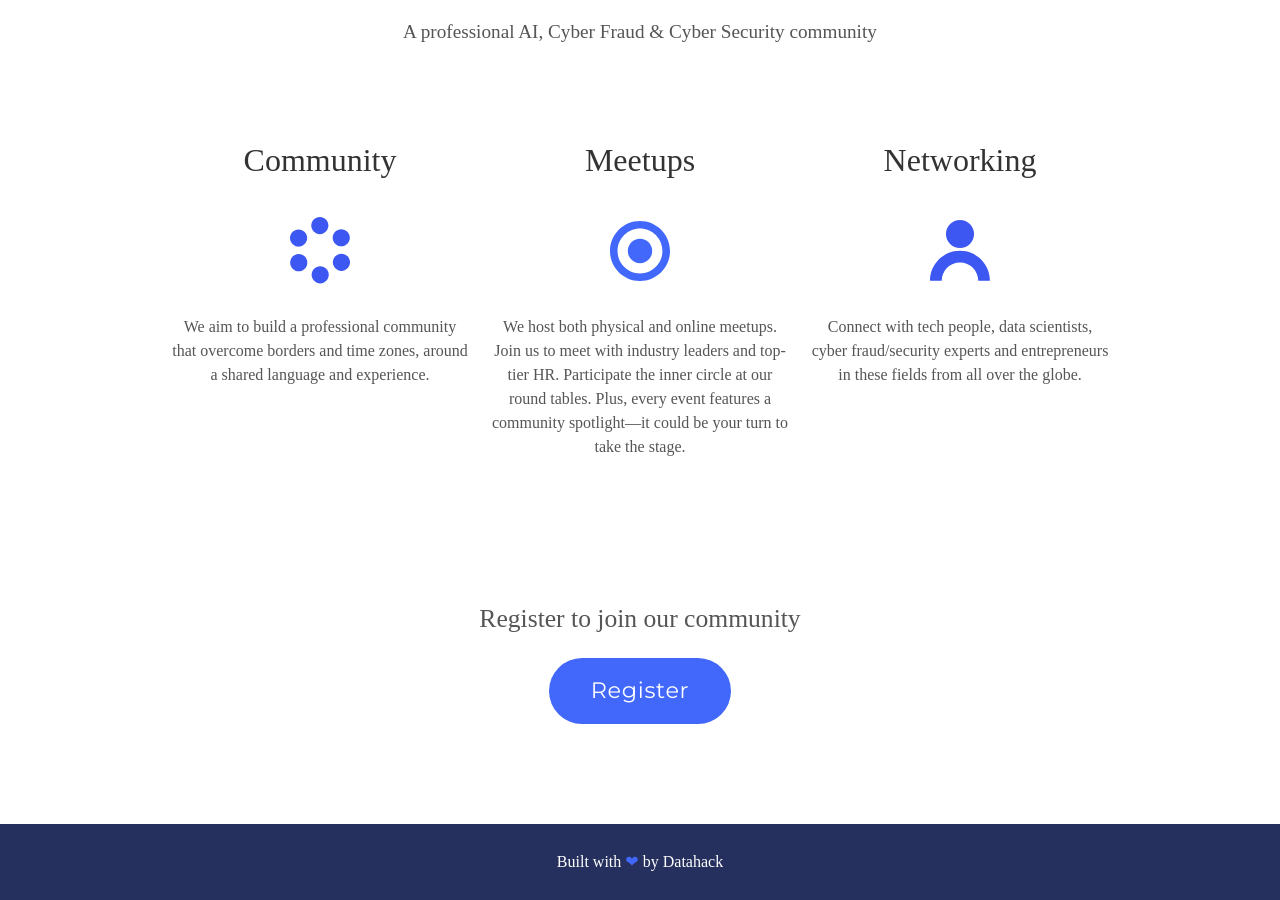
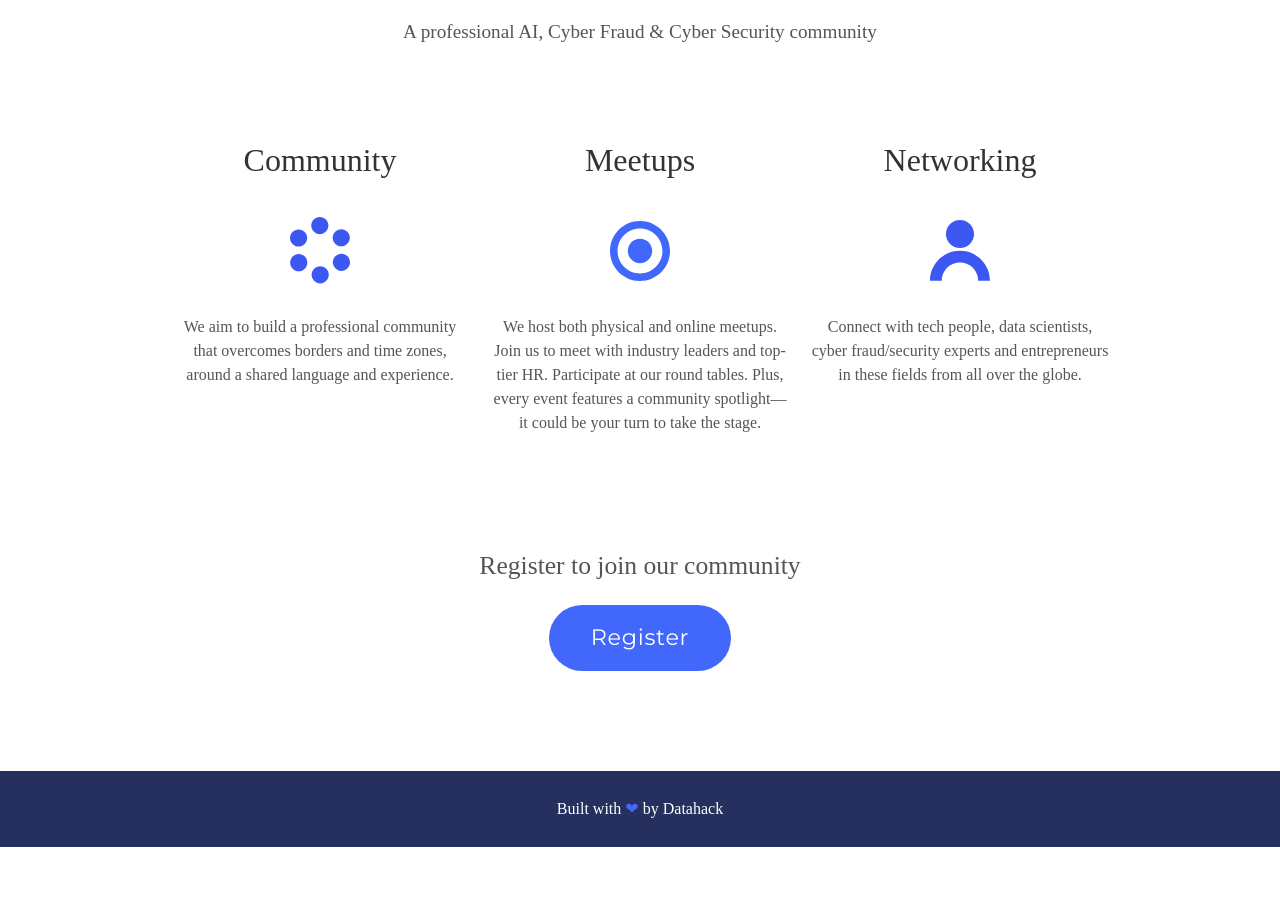
Before and after one commit to DataHackIL/dataconnect-landing, a Jekyll site: the page built from index.html, in a window 1280 px wide and 900 px high, scrolled down 1061 px. Built offline with Jekyll 4.4.1, drawn with Linux system fonts in a browser that asks for light colours; some web fonts are replaced; after the commit the page ends 1908 px from its top, so only the background shows below that.

Commit message:
Finalized registration section and fixed clickable text

```diff
--- a/_includes/about.html
+++ b/_includes/about.html
@@ -22,7 +22,7 @@
             <path d="M208.373 119.144C227.624 119.144 243.23 103.546 243.23 84.3039C243.23 65.0621 227.624 49.4635 208.373 49.4635C189.122 49.4635 173.516 65.0621 173.516 84.3039C173.516 103.546 189.122 119.144 208.373 119.144Z" fill="#3C57F2"/>
         </svg>
     </a>
-    <p>We aim to build a professional community that overcome borders and time zones, around a shared language and experience.</p>
+    <p>We aim to build a professional community that overcomes borders and time zones, around a shared language and experience.</p>
   </div>
   <div class="tech">
     <a class="tech-link" href="https://www.meetup.com/datahack/" target="_blank">
@@ -32,7 +32,7 @@
             <path d="M135 189.876C165.307 189.876 189.876 165.307 189.876 135C189.876 104.693 165.307 80.1238 135 80.1238C104.693 80.1238 80.1245 104.693 80.1245 135C80.1245 165.307 104.693 189.876 135 189.876Z" fill="#4168FA"/>
         </svg>
     </a>
-    <p>We host both physical and online meetups. Join us to meet with industry leaders and top-tier HR. Participate the inner circle at our round tables. Plus, every event features a community spotlight—it could be your turn to take the stage.</p>
+    <p>We host both physical and online meetups. Join us to meet with industry leaders and top-tier HR. Participate at our round tables. Plus, every event features a community spotlight—it could be your turn to take the stage.</p>
   </div>
   <div class="tech">
     <a class="tech-link" href="https://www.linkedin.com/company/dataconnect-il" target="_blank">
@@ -41,10 +41,10 @@
             <path d="M133.432 125.021C167.956 125.021 195.943 97.0342 195.943 62.5106C195.943 27.9869 167.956 0 133.432 0C98.9086 0 70.9216 27.9869 70.9216 62.5106C70.9216 97.0342 98.9086 125.021 133.432 125.021Z" fill="#3C57F2"/>
             <path d="M266.865 270H214.656C214.656 225.207 178.225 188.776 133.432 188.776C88.6396 188.776 52.2083 225.207 52.2083 270H0C0 196.44 59.8728 136.567 133.432 136.567C206.992 136.567 266.865 196.44 266.865 270Z" fill="#3C57F2"/>
         </svg>
-        <p>Connect with tech people, data scientists, cyber fraud/security experts and entrepreneurs in these fields from all over the globe.</p>
-  </div>
+    </a> <p>Connect with tech people, data scientists, cyber fraud/security experts and entrepreneurs in these fields from all over the globe.</p>
   </div>
 </div>
+
 <div class="contact-section" style="display: flex; flex-direction: column; align-items: center;">
   <p class="contact-text" style="margin-bottom: 20px;">
     Register to join our community
```
